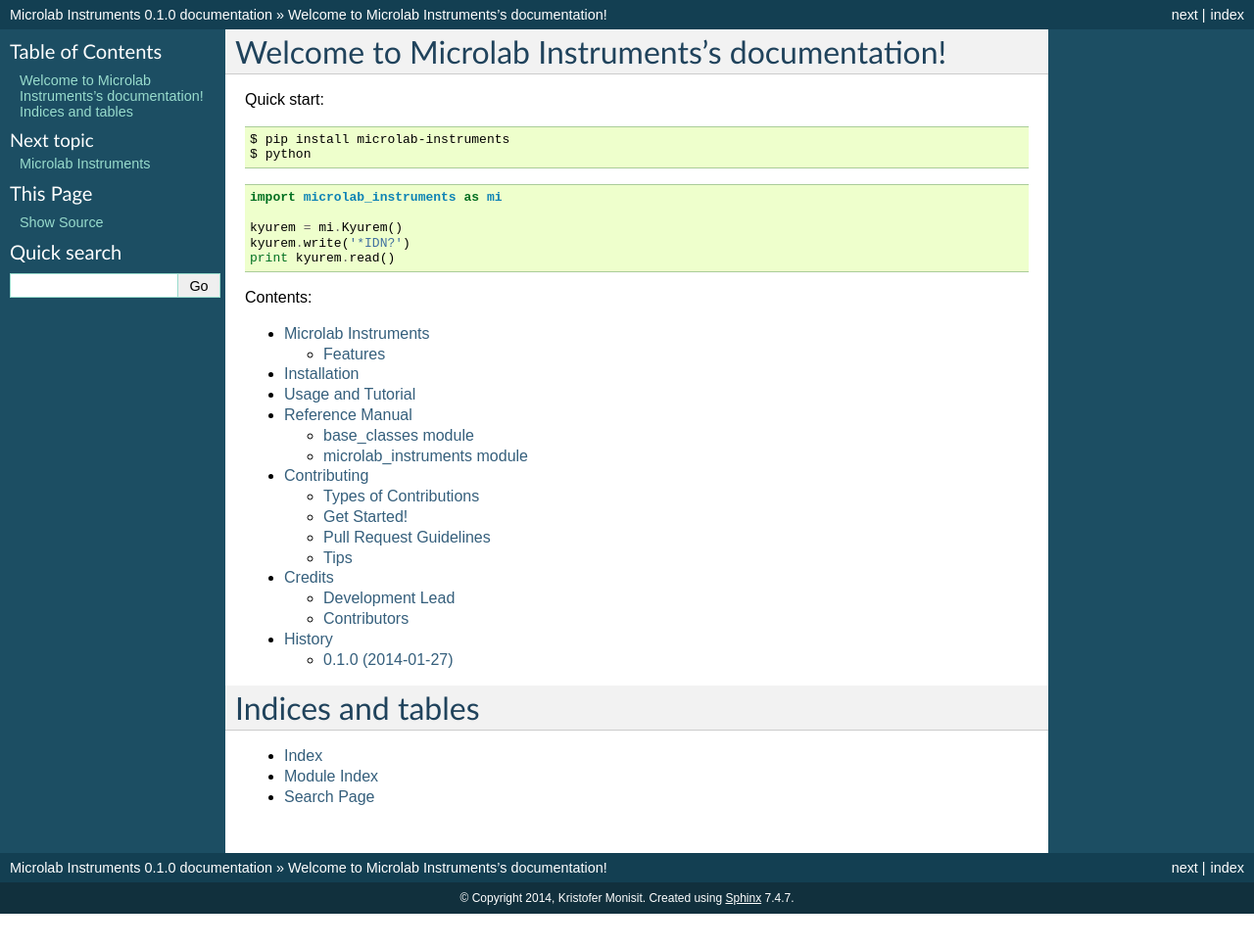
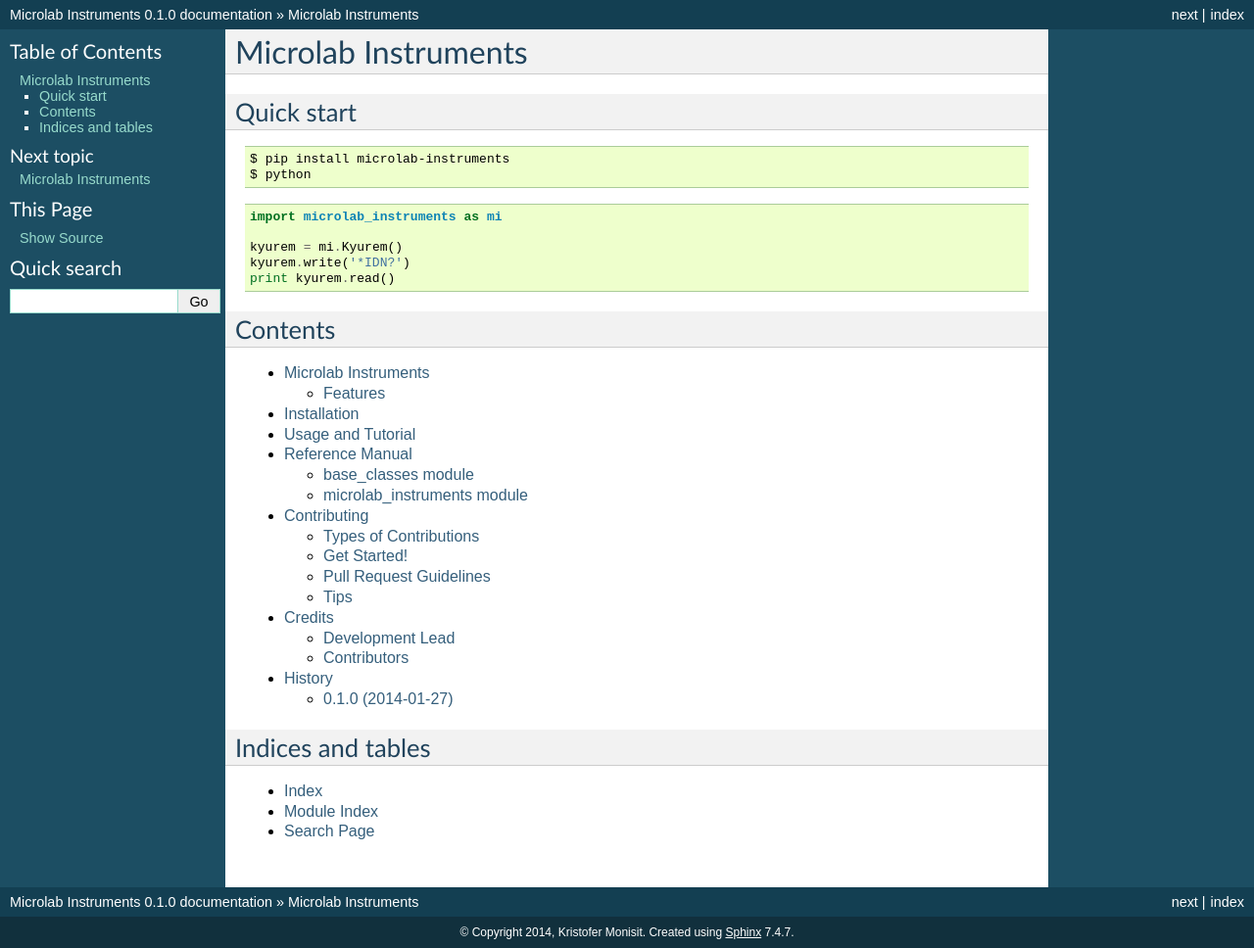
Before and after one commit to kitmonisit/microlab-instruments, a Sphinx documentation site: the page built from docs/index.rst, in a window 1280 px wide. Shown: the whole page at 98% size. Built offline with Sphinx 7.4.7, drawn with Linux system fonts in a browser that asks for light colours; before the commit the page ends 933 px from its top, so only the background shows below that.

Commit message:
Formatting of index.rst

```diff
--- a/docs/index.rst
+++ b/docs/index.rst
@@ -3,10 +3,12 @@
    You can adapt this file completely to your liking, but it should at least
    contain the root `toctree` directive.
 
-Welcome to Microlab Instruments's documentation!
-================================================
+====================
+Microlab Instruments
+====================
 
-Quick start:
+Quick start
+===========
 
 .. code-block:: bash
 
@@ -21,7 +23,8 @@
     kyurem.write('*IDN?')
     print kyurem.read()
 
-Contents:
+Contents
+========
 
 .. toctree::
    :maxdepth: 2
```
